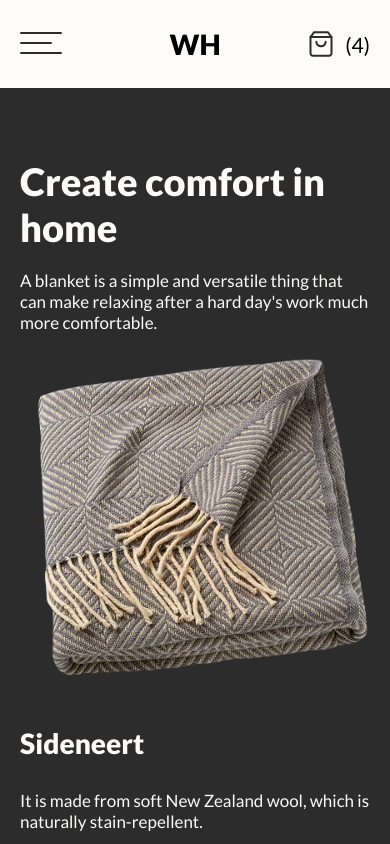
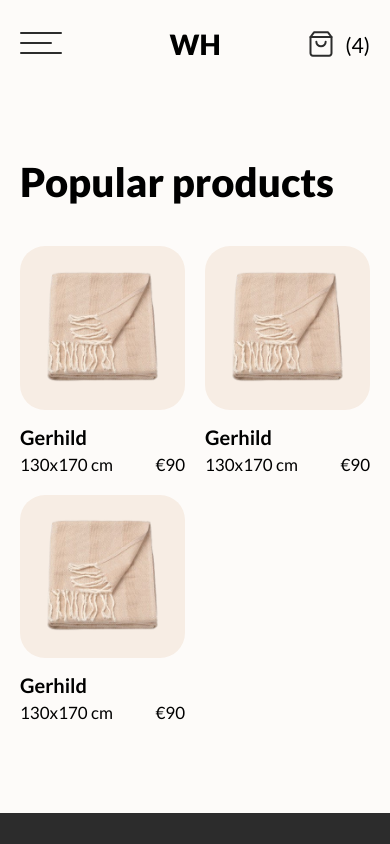
Before and after one commit to metwoOSha/WarmHeart, a React (Vite) app: page / in a window 390 px wide. Shown: the top 844 px of the page. Built offline with nearby package versions, Linux system fonts and the light colour scheme.

Commit message:
popular section

```diff
--- a/src/index.css
+++ b/src/index.css
@@ -12,6 +12,14 @@
     margin: 0;
     padding: 0;
     box-sizing: border-box;
+    user-select: none;
+}
+
+h1,
+h2,
+h3,
+p {
+    user-select: text;
 }
 
 body {
--- a/src/pages/Home/Home.jsx
+++ b/src/pages/Home/Home.jsx
@@ -2,10 +2,12 @@ import { ComfortSection } from "./sections/ComfortSection/ComfortSection";
 import { DiscountSection } from "./sections/DiscountSection/DiscountSection";
 import { EcoSection } from "./sections/EcoSection/EcoSection";
 import { FollowUsSection } from "./sections/FollowUsSection/FollowUsSection";
+import { PopularSection } from "./sections/PopularSection/PopularSection";
 
 export function Home() {
     return (
         <>
+            <PopularSection />
             <ComfortSection />
             <EcoSection />
             <FollowUsSection />
--- /dev/null
+++ b/src/pages/Home/sections/PopularSection/PopularSection.jsx
@@ -0,0 +1,67 @@
+import carpets from "../../../../assets/img/carpets_1.png";
+
+import cls from "./PopularSection.module.css";
+
+export function PopularSection() {
+    return (
+        <section className={cls.popular}>
+            <div className="container">
+                <h2>Popular products</h2>
+                <div className={cls.wrapper}>
+                    <div>
+                        <div className={cls.block}>
+                            <img src={carpets} alt="carpets" />
+                            <div className={cls.add}>
+                                <svg
+                                    width="38"
+                                    height="38"
+                                    viewBox="0 0 38 38"
+                                    fill="none"
+                                    xmlns="http://www.w3.org/2000/svg"
+                                >
+                                    <path
+                                        d="M19 36L19 2M36 19L2 19"
+                                        stroke="#FDFBF9"
+                                        strokeWidth="3"
+                                        strokeLinecap="round"
+                                    />
+                                </svg>
+                            </div>
+                        </div>
+                        <div className={cls.textBlock}>
+                            <h3>Gerhild</h3>
+                            <div className={cls.priceBlock}>
+                                <p>130x170 cm</p>
+                                <p>€90</p>
+                            </div>
+                        </div>
+                    </div>
+                    <div>
+                        <div className={cls.block}>
+                            <img src={carpets} alt="carpets" />
+                        </div>
+                        <div className={cls.textBlock}>
+                            <h3>Gerhild</h3>
+                            <div className={cls.priceBlock}>
+                                <p>130x170 cm</p>
+                                <p>€90</p>
+                            </div>
+                        </div>
+                    </div>
+                    <div>
+                        <div className={cls.block}>
+                            <img src={carpets} alt="carpets" />
+                        </div>
+                        <div className={cls.textBlock}>
+                            <h3>Gerhild</h3>
+                            <div className={cls.priceBlock}>
+                                <p>130x170 cm</p>
+                                <p>€90</p>
+                            </div>
+                        </div>
+                    </div>
+                </div>
+            </div>
+        </section>
+    );
+}
--- /dev/null
+++ b/src/pages/Home/sections/PopularSection/PopularSection.module.css
@@ -0,0 +1,121 @@
+.popular {
+    padding: 130px 0 150px 0;
+    h2 {
+        font-weight: 900;
+        font-size: 48px;
+    }
+    h3 {
+        font-weight: 700;
+        font-size: 24px;
+    }
+    p {
+        font-weight: 400;
+        font-size: 21px;
+    }
+}
+
+.wrapper {
+    margin-top: 60px;
+    display: grid;
+    grid-template-columns: 1fr 1fr 1fr;
+    gap: 30px;
+}
+
+.block {
+    position: relative;
+    border-radius: 25px;
+    padding: 15%;
+    background-color: var(--beige-bg-color);
+    transition: 0.4s ease;
+    cursor: pointer;
+    backface-visibility: hidden;
+    transform: translateZ(0);
+    img {
+        transition: 0.3s ease;
+        width: 100%;
+    }
+}
+
+.add {
+    display: none;
+}
+.block:hover {
+    border-radius: 100%;
+    img {
+        transform: rotate(5deg) scale(120%);
+    }
+    .add {
+        display: flex;
+        justify-content: center;
+        align-items: center;
+        position: absolute;
+        padding: 3%;
+        top: 7px;
+        right: 7px;
+        width: 14%;
+        height: 14%;
+        border-radius: 100%;
+        background-color: var(--second-bg-color);
+        :hover {
+            path {
+                transition: 0.3s ease;
+                stroke: #c49a6c;
+            }
+        }
+    }
+}
+
+.textBlock {
+    margin-top: 20px;
+    display: flex;
+    flex-direction: column;
+    gap: 5px;
+}
+
+.priceBlock {
+    display: flex;
+    justify-content: space-between;
+}
+
+@media screen and (max-width: 1000px) {
+    .popular {
+        padding: 90px 0 110px 0;
+    }
+    .wrapper {
+        margin-top: 50px;
+        gap: 20px;
+    }
+    .textBlock {
+        margin-top: 15px;
+    }
+}
+
+@media screen and (max-width: 768px) {
+    .wrapper {
+        grid-template-columns: 1fr 1fr;
+    }
+}
+
+@media screen and (max-width: 480px) {
+    .popular {
+        padding: 70px 0 90px 0;
+        h2 {
+            font-size: 40px;
+        }
+        h3 {
+            font-size: 20px;
+        }
+        p {
+            font-size: 17px;
+        }
+    }
+    .wrapper {
+        margin-top: 40px;
+    }
+}
+
+@media screen and (max-width: 380px) {
+    .wrapper {
+        grid-template-columns: 1fr;
+    }
+}
--- /dev/null
+++ b/src/pages/Home/sections/PopularSection/index.jsx
@@ -0,0 +1 @@
+export { PopularSection } from "./PopularSection";
```
Also changed, not shown: src/assets/img/carpets_1.png (added).
